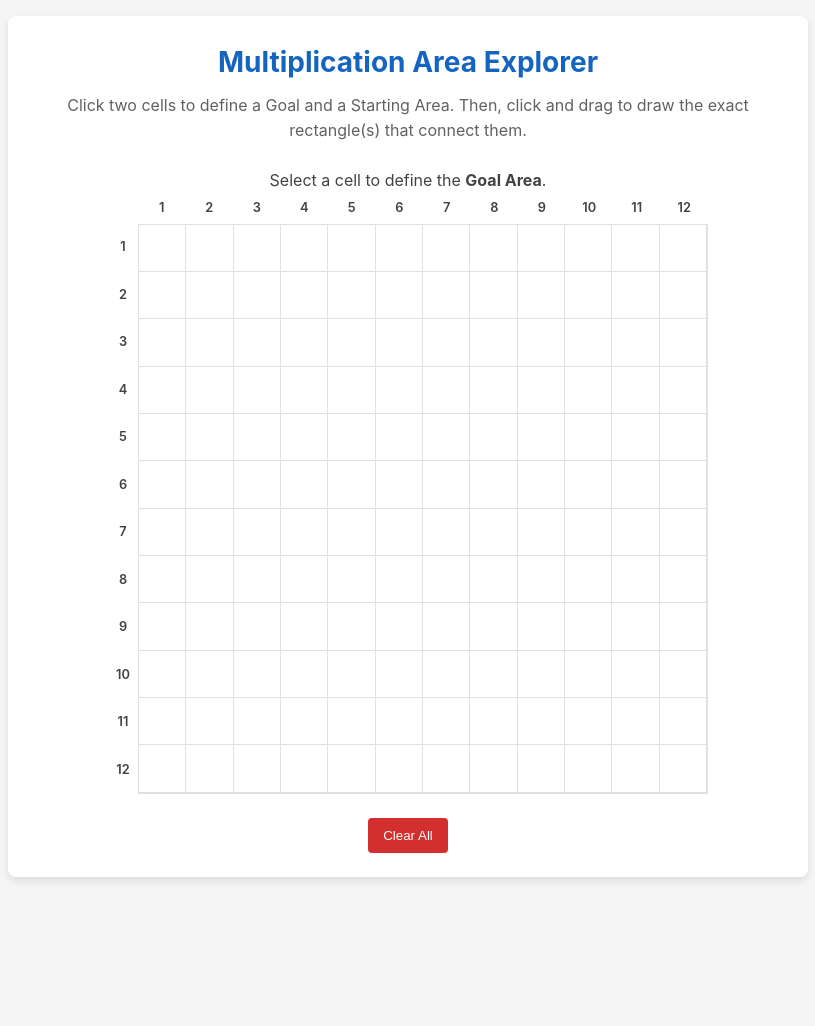
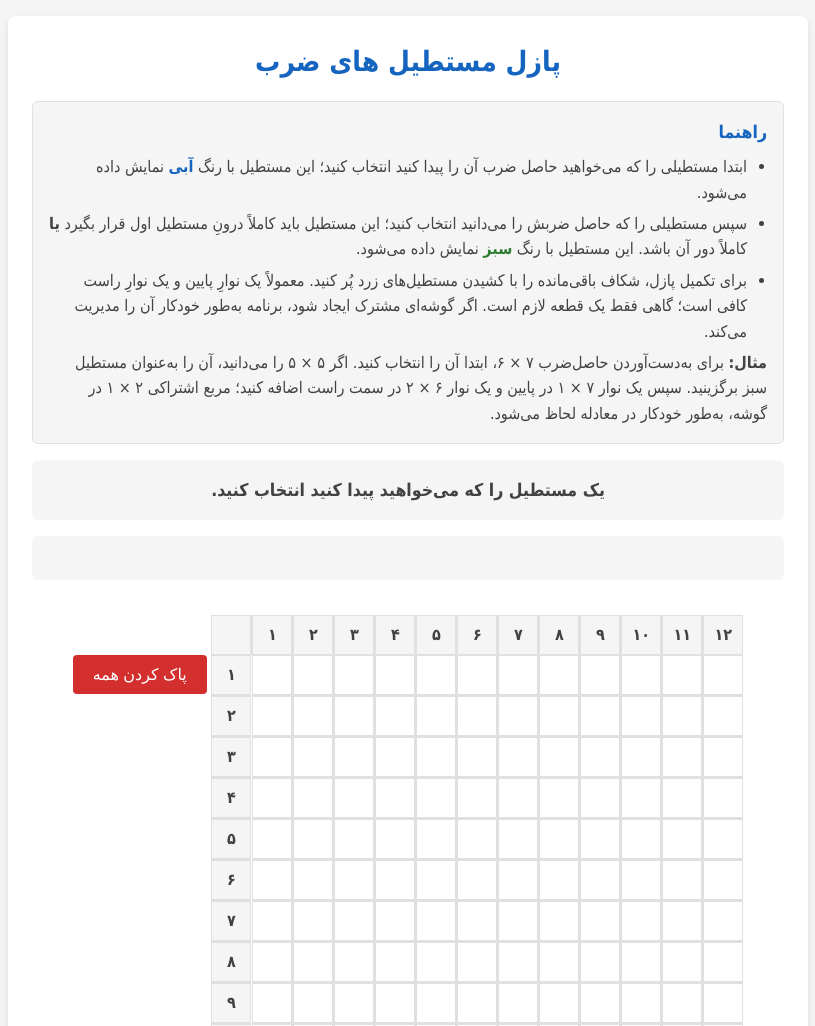
Before and after one commit to asghariamir/asghariamir.github.io, a plain HTML site: page multiplication-puzzle-fa.html in a window 1280 px wide. Shown: the top 1026 px of the page, without its empty margins (232-1047 px from the left). Before the commit the page ends 893 px from the top, so only its background shows below. Drawn offline with Linux system fonts and the light colour scheme.

Commit message:
Update multiplication-puzzle-fa.html

```diff
--- a/multiplication-puzzle-fa.html
+++ b/multiplication-puzzle-fa.html
@@ -1,336 +1,109 @@
 <!DOCTYPE html>
-<html lang="en">
+<html lang="fa" dir="rtl">
 <head>
   <meta charset="UTF-8" />
-    <meta name="viewport" content="width=device-width,initial-scale=1.0" />
-    <title>Multiplication Area Explorer</title>
+  <meta name="viewport" content="width=device-width, initial-scale=1.0" />
+  <title>پازل مستطیل های ضرب</title>
   <style>
-        :root {
-            --primary-color: #1565c0; /* Goal */
-            --secondary-color: #2e7d32; /* Start */
-            --user-color: #ff9800; /* User-drawn */
-            --goal-rgba: rgba(21, 101, 192, 0.2);
-            --start-rgba: rgba(46, 125, 50, 0.25);
-            --user-rgba: rgba(255, 152, 0, 0.3);
-            --light-gray: #f5f5f5;
-            --medium-gray: #e0e0e0;
-            --dark-gray: #424242;
+    :root{
+      --primary-color:#1565c0; /* آبی */
+      --secondary-color:#2e7d32; /* سبز */
+      --light-gray:#f5f5f5;--medium-gray:#e0e0e0;--dark-gray:#424242;
     }
-        *, *::before, *::after { box-sizing: border-box; margin: 0; padding: 0; }
-        body {
-            font-family: -apple-system, BlinkMacSystemFont, 'Segoe UI', Roboto, Helvetica, Arial, sans-serif;
-            line-height: 1.6;
-            background-color: var(--light-gray);
-            color: var(--dark-gray);
-            display: flex;
-            justify-content: center;
-            padding: 1rem;
-        }
-        .container {
-            width: 100%;
-            max-width: 800px;
-            margin: 0 auto;
-            background-color: white;
-            box-shadow: 0 4px 8px rgba(0,0,0,0.1);
-            border-radius: 8px;
-            padding: 1.5rem;
-            text-align: center;
-        }
-        h2 { font-size: 1.75rem; color: var(--primary-color); margin-bottom: 0.5rem; }
-        p.info { color: #616161; margin-bottom: 1.5rem; }
+    *,*::before,*::after{box-sizing:border-box;margin:0;padding:0}
+    body{font-family:'Vazirmatn',Tahoma,Arial,sans-serif;line-height:1.6;background:var(--light-gray);color:var(--dark-gray);display:flex;justify-content:center;padding:1rem}
+    .container{max-width:800px;width:100%;background:#fff;box-shadow:0 4px 8px rgba(0,0,0,.1);border-radius:8px;padding:1.5rem;text-align:center}
+    h2{font-size:1.75rem;color:var(--primary-color);margin-bottom:1rem}
 
-        .info-panel {
-            padding: 1rem; background-color: var(--light-gray); border-radius: 6px;
-            margin-bottom: 1.5rem; text-align: center; border: 1px solid var(--medium-gray);
-            min-height: 80px;
-        }
-        .info-panel p { margin: 0.25rem 0; font-size: 1.1rem; }
-        .info-panel strong { font-family: monospace; font-size: 1.2rem;}
-        .goal-text { color: var(--primary-color); }
-        .start-text { color: var(--secondary-color); }
+    /* === راهنمای کوتاه === */
+    .guide{background:var(--light-gray);border:1px solid var(--medium-gray);border-radius:6px;padding:1rem;margin-bottom:1rem;text-align:right}
+    .guide h3{font-size:1.1rem;color:var(--primary-color);margin-bottom:.5rem}
+    .guide li{margin-right:1.25rem;margin-bottom:.35rem}
 
-        .grid-wrapper {
-            position: relative;
-            display: grid;
-            grid-template-columns: 30px 1fr;
-            grid-template-rows: 30px 1fr;
-            width: 100%;
-            max-width: 600px;
-            margin: 0 auto;
-            aspect-ratio: 1 / 1;
-            user-select: none;
-        }
-        .grid-container {
-            grid-area: 2 / 2 / 3 / 3;
-            position: relative;
-            display: grid;
-            grid-template-columns: repeat(var(--grid-size, 12), 1fr);
-            grid-template-rows: repeat(var(--grid-size, 12), 1fr);
-            border: 1px solid var(--medium-gray);
-            cursor: crosshair;
-        }
-        .headers-col { display: grid; grid-template-columns: repeat(var(--grid-size, 12), 1fr); grid-area: 1 / 2 / 2 / 3; }
-        .headers-row { display: grid; grid-template-rows: repeat(var(--grid-size, 12), 1fr); grid-area: 2 / 1 / 3 / 2; }
-        .header-cell { display: flex; align-items: center; justify-content: center; font-weight: 600; font-size: 0.8rem; }
-        .grid-cell {
-            border-right: 1px solid var(--medium-gray);
-            border-bottom: 1px solid var(--medium-gray);
-        }
+    /* ==== Grid & Header Styles ==== */
+    .grid-wrapper{direction:ltr;display:inline-block;margin-top:1.2rem}
+    .header{direction:ltr;display:grid;grid-template-columns:40px repeat(12,40px);background:var(--medium-gray);gap:1px}
+    .left-header{display:grid;grid-template-rows:repeat(12,40px);background:var(--medium-gray);gap:1px}
+    .header div,.left-header div{width:40px;height:40px;background:var(--light-gray);font-weight:bold;display:flex;align-items:center;justify-content:center;border:1px solid var(--medium-gray)}
+    .grid{direction:ltr;display:grid;grid-template-columns:repeat(12,40px);gap:1px;background:var(--medium-gray);margin-left:1px;cursor:crosshair}
+    .cell{width:40px;height:40px;background:#fff;border:1px solid var(--medium-gray);transition:background-color .2s}
+    .cell:hover{background:#e3f2fd}
 
-        .overlay-container {
-            position: absolute;
-            grid-area: 1 / 1 / -1 / -1;
-            grid-template-columns: 30px repeat(var(--grid-size, 12), 1fr);
-            grid-template-rows: 30px repeat(var(--grid-size, 12), 1fr);
-            display: grid;
-            pointer-events: none;
-        }
-        .overlay-rectangle {
-            z-index: 1; border-radius: 2px;
-            grid-column: var(--c1) / calc(var(--c2) + 1);
-            grid-row: var(--r1) / calc(var(--r2) + 1);
-        }
-        .user-overlay { pointer-events: auto; cursor: pointer; }
+    /* ==== Piece Colors ==== */
+    .piece-red{background:rgba(21,101,192,.25)}
+    .piece-green{background:rgba(46,125,50,.25)}
+    .temp-piece{background:rgba(255,235,59,.4)}
+    .overlap-piece{background-image:repeating-linear-gradient(45deg,rgba(0,0,0,.2) 0 4px,rgba(0,0,0,0) 4px 8px);border:2px solid #000}
 
-        .goal-overlay { border: 3px solid var(--primary-color); }
-        .start-overlay { background-color: var(--start-rgba); border: 2px solid var(--secondary-color); }
-        .user-overlay { background-color: var(--user-rgba); border: 2px solid var(--user-color); }
-        .preview-overlay { background-color: rgba(0,0,0,0.1); border: 1px dashed var(--dark-gray); }
+    /* Header highlights */
+    .row-highlight-red,.col-highlight-red{color:var(--primary-color)}
+    .row-highlight-green,.col-highlight-green{color:var(--secondary-color)}
 
-        .action-controls { display: flex; justify-content: center; gap: 1rem; margin-top: 1.5rem; flex-wrap: wrap;}
-        button { background-color: var(--primary-color); color: white; border: none; padding: 10px 15px; border-radius: 4px; cursor: pointer; }
-        .check-btn { background-color: #4caf50; }
-        .clear-btn { background-color: #d32f2f; }
-        .swap-btn { background-color: #6c757d }
+    /* Panels & Button */
+    #infoPanel,#equation{padding:1rem;background:var(--light-gray);border-radius:6px;margin:1rem 0;min-height:2.5em;font-weight:600;font-size:1.1rem;text-align:center}
+    #equation{direction:ltr;font-family:monospace}
+    button{margin-top:1rem;padding:10px 20px;background:#d32f2f;color:#fff;border:none;border-radius:.25rem;cursor:pointer;font-size:1rem}
+    button:hover{background:#c62828}
   </style>
 </head>
 <body>
   <div class="container">
-    <h2 id="app-title">Multiplication Area Explorer</h2>
-    <p id="app-info" class="info">Click two cells to define a Goal and a Starting Area. Then, click and drag to draw the exact rectangle(s) that connect them.</p>
-
-    <div id="farsi-guide-box" style="display: none;"></div>
-
-    <div id="info-panel"><p>Select a cell to begin.</p></div>
-
-    <div class="grid-wrapper" id="grid-wrapper">
-        <div id="col-headers" class="headers-col"></div>
-        <div id="row-headers" class="headers-row"></div>
-        <div class="grid-container" id="grid-container"></div>
-        <div class="overlay-container" id="overlay-container"></div>
+    <h2>پازل مستطیل های ضرب</h2>
+    <div class="guide">
+      <h3>راهنما</h3>
+      <ul>
+        <li>ابتدا مستطیلی را که می‌خواهید حاصل ضرب آن را پیدا کنید انتخاب کنید؛ این مستطیل با رنگ <span style="color:var(--primary-color);font-weight:bold;">آبی</span> نمایش داده می‌شود.</li>
+        <li>سپس مستطیلی را که حاصل ضربش را می‌دانید انتخاب کنید؛ این مستطیل باید کاملاً درونِ مستطیل اول قرار بگیرد <strong>یا</strong> کاملاً دور آن باشد. این مستطیل با رنگ <span style="color:var(--secondary-color);font-weight:bold;">سبز</span> نمایش داده می‌شود.</li>
+        <li>برای تکمیل پازل، شکاف باقی‌مانده را با کشیدن مستطیل‌های زرد پُر کنید. معمولاً یک نوارِ پایین و یک نوارِ راست کافی است؛ گاهی فقط یک قطعه لازم است. اگر گوشه‌ای مشترک ایجاد شود، برنامه به‌طور خودکار آن را مدیریت می‌کند.</li>
+      </ul>
+      <p><b>مثال:</b> برای به‌دست‌آوردن حاصل‌ضرب&nbsp;<span dir="ltr">۶&nbsp;×&nbsp;۷</span>، ابتدا آن را انتخاب کنید. اگر&nbsp;<span dir="ltr">۵&nbsp;×&nbsp;۵</span> را می‌دانید، آن را به‌عنوان مستطیل سبز برگزینید. سپس یک نوار&nbsp;<span dir="ltr">۱&nbsp;×&nbsp;۷</span> در پایین و یک نوار&nbsp;<span dir="ltr">۲&nbsp;×&nbsp;۶</span> در سمت راست اضافه کنید؛ مربع اشتراکی&nbsp;<span dir="ltr">۱&nbsp;×&nbsp;۲</span> در گوشه، به‌طور خودکار در معادله لحاظ می‌شود.</p>
     </div>
 
-    <div id="action-controls" class="action-controls">
-        <button id="clear-btn" class="clear-btn">Clear All</button>
+    <div id="infoPanel">یک مستطیل را که <strong>می‌خواهید پیدا کنید</strong> انتخاب کنید.</div>
+    <div id="equation"></div>
+
+    <div class="grid-wrapper">
+      <div>
+        <div id="topHeader" class="header"></div>
+        <div style="display:flex;">
+          <div id="leftHeader" class="left-header"></div>
+          <div id="grid" class="grid"></div>
+        </div>
       </div>
     </div>
 
+    <button onclick="location.reload()">پاک‌ کردن همه</button>
+  </div>
+
 <script>
-document.addEventListener('DOMContentLoaded', () => {
-    // --- STATE & CONFIG ---
-    let state = {
-        size: 12, firstSelection: null, secondSelection: null,
-        goalCell: null, startCell: null, userRects: [],
-        isDrawing: false, drawStart: null, solutionRects: [],
-    };
+const toFa=d=>String(d).replace(/\d/g,x=>'۰۱۲۳۴۵۶۷۸۹'[x]);
+function buildHeaders(){const top=document.getElementById('topHeader');const left=document.getElementById('leftHeader');top.appendChild(document.createElement('div'));for(let c=1;c<=12;c++){const d=document.createElement('div');d.textContent=toFa(c);d.className='colHeader';d.dataset.col=c;top.appendChild(d);}for(let r=1;r<=12;r++){const d=document.createElement('div');d.textContent=toFa(r);d.className='rowHeader';d.dataset.row=r;left.appendChild(d);}}
+function outlineRect(rect,color){const th=`3px solid ${color}`;document.querySelectorAll('.cell').forEach(cell=>{const r=+cell.dataset.row,c=+cell.dataset.col;if(r<=rect.rows&&c<=rect.cols){if(r===1)cell.style.borderTop=th;if(c===1)cell.style.borderLeft=th;if(r===rect.rows)cell.style.borderBottom=th;if(c===rect.cols)cell.style.borderRight=th;}});}
+function fillRect(rect,cls){document.querySelectorAll('.cell').forEach(cell=>{const r=+cell.dataset.row,c=+cell.dataset.col;if(r<=rect.rows&&c<=rect.cols)cell.classList.add(cls);});}
+function resetVisual(){document.querySelectorAll('.cell').forEach(cell=>{cell.className='cell';cell.style.border='';cell.style.backgroundImage='';cell.style.backgroundColor='';});document.querySelectorAll('.rowHeader').forEach(h=>h.classList.remove('row-highlight-red','row-highlight-green'));document.querySelectorAll('.colHeader').forEach(h=>h.classList.remove('col-highlight-red','col-highlight-green'));document.getElementById('equation').textContent='';}
+function markHeader(rect,color){document.querySelector(`.rowHeader[data-row='${rect.rows}']`).classList.add(`row-highlight-${color}`);document.querySelector(`.colHeader[data-col='${rect.cols}']`).classList.add(`col-highlight-${color}`);}
 
-    // --- DOM REFERENCES ---
-    const gridWrapper = document.getElementById('grid-wrapper');
-    const gridContainer = document.getElementById('grid-container');
-    const overlayContainer = document.getElementById('overlay-container');
-    const infoPanel = document.getElementById('info-panel');
-    const actionControls = document.getElementById('action-controls');
-    const colHeaders = document.getElementById('col-headers');
-    const rowHeaders = document.getElementById('row-headers');
+window.addEventListener('DOMContentLoaded',()=>{
+  const grid=document.getElementById('grid');const info=document.getElementById('infoPanel');const eq=document.getElementById('equation');
+  buildHeaders();
+  for(let r=1;r<=12;r++)for(let c=1;c<=12;c++){const cell=document.createElement('div');cell.className='cell';cell.dataset.row=r;cell.dataset.col=c;grid.appendChild(cell);}
 
-    // --- LOGIC & RENDERING ---
-    function render() {
-        renderGrid();
-        renderOverlays();
-        renderInfoPanel();
-    }
+  let stage=0,target=null,known=null,outer=null,inner=null,missing=[],hue=0,drawing=false,start=null;
+  const area=r=>r.rows*r.cols;const nested=(a,b)=>(a.rows>=b.rows&&a.cols>=b.cols)||(b.rows>=a.rows&&b.cols>=a.cols);
+  const inside=cell=>outer&&( +cell.dataset.row<=outer.rows && +cell.dataset.col<=outer.cols && !(+cell.dataset.row<=inner.rows && +cell.dataset.col<=inner.cols));
 
-    function renderGrid() {
-        if (gridContainer.children.length === state.size * state.size) return;
+  function pieces(){missing=[];const dr=outer.rows-inner.rows,dc=outer.cols-inner.cols,constSign=outer===target?1:-1;if(dc>0)missing.push({rows:outer.rows,cols:dc,sr:1,sc:inner.cols+1,fill:false,sign:constSign});if(dr>0)missing.push({rows:dr,cols:outer.cols,sr:inner.rows+1,sc:1,fill:false,sign:constSign});return{dr,dc,constSign};}
+  function showEq(cst){const{dr,dc,constSign}=cst;let h=`${toFa(target.rows)}×${toFa(target.cols)} = ${toFa(known.rows)}×${toFa(known.cols)}`;missing.forEach((p,i)=>{h+=(p.sign>0?' + ':' - ')+`<span id='p${i}'>___</span>`});if(dr>0&&dc>0)h+=(constSign>0?' - ':' + ')+`${toFa(dr)}×${toFa(dc)}`;eq.innerHTML=h;}
+  function updEq(){missing.forEach((p,i)=>{if(p.fill)document.getElementById(`p${i}`).textContent=`${toFa(p.rows)}×${toFa(p.cols)}`;});}
 
-        [gridContainer, colHeaders, rowHeaders].forEach(el => {
-            el.innerHTML = '';
-            el.style.setProperty('--grid-size', state.size);
-        });
-        overlayContainer.style.setProperty('--grid-size', state.size);
+  function startPuzzle(){outer=area(target)>=area(known)?target:known;inner=outer===target?known:target;resetVisual();fillRect(inner,inner===target?'piece-red':'piece-green');outlineRect(outer,outer===target?'var(--primary-color)':'var(--secondary-color)');markHeader(target,'red');markHeader(known,'green');const cst=pieces();showEq(cst);stage=2;info.textContent='نوارهای زرد را برای تکمیل قاب رسم کنید.';}
 
-        for (let i = 1; i <= state.size; i++) {
-            colHeaders.appendChild(Object.assign(document.createElement('div'), {className: 'header-cell', textContent: i}));
-            rowHeaders.appendChild(Object.assign(document.createElement('div'), {className: 'header-cell', textContent: i}));
-        }
+  function preview(s,cur){document.querySelectorAll('.temp-piece').forEach(c=>c.classList.remove('temp-piece'));const sr=+s.dataset.row,sc=+s.dataset.col,er=+cur.dataset.row,ec=+cur.dataset.col;const minR=Math.min(sr,er),maxR=Math.max(sr,er),minC=Math.min(sc,ec),maxC=Math.max(sc,ec);for(let r=minR;r<=maxR;r++)for(let c=minC;c<=maxC;c++){const cell=document.querySelector(`.cell[data-row='${r}'][data-col='${c}']`);if(cell&&inside(cell))cell.classList.add('temp-piece');}}
+  function commit(){const cells=[...document.querySelectorAll('.temp-piece')];if(!cells.length)return;const rs=cells.map(c=>+c.dataset.row),cs=cells.map(c=>+c.dataset.col);const rect={sr:Math.min(...rs),sc:Math.min(...cs),rows:Math.max(...rs)-Math.min(...rs)+1,cols:Math.max(...cs)-Math.min(...cs)+1};const idx=missing.findIndex(p=>!p.fill&&p.rows===rect.rows&&p.cols===rect.cols&&p.sr===rect.sr&&p.sc===rect.sc);if(idx===-1){alert('اندازه/مکان نادرست است.');cells.forEach(c=>c.classList.remove('temp-piece'));return;}const clr=`hsla(${(hue*67)%360},100%,50%,0.55)`;hue++;cells.forEach(c=>{c.classList.remove('temp-piece');if(c.classList.contains('user-piece'))c.classList.add('overlap-piece');else{c.classList.add('user-piece');c.style.backgroundColor=clr;}});missing[idx].fill=true;updEq();if(missing.every(p=>p.fill))info.textContent='پازل کامل شد!';}
 
-        for (let i = 0; i < state.size * state.size; i++) {
-            const cell = document.createElement('div');
-            cell.className = 'grid-cell';
-            cell.dataset.r = Math.floor(i / state.size) + 1;
-            cell.dataset.c = (i % state.size) + 1;
-            gridContainer.appendChild(cell);
-        }
-    }
-
-    function renderOverlays() {
-        overlayContainer.innerHTML = '';
-
-        const createRect = (rect, className, index) => {
-            const el = createRectElement(rect, className);
-            if(index !== undefined) {
-                el.dataset.index = index;
-            }
-            overlayContainer.appendChild(el);
-        };
-
-        if (state.startCell) createRect({r1:1, c1:1, r2:state.startCell.r, c2:state.startCell.c}, 'start-overlay');
-        if (state.goalCell) createRect({r1:1, c1:1, r2:state.goalCell.r, c2:state.goalCell.c}, 'goal-overlay');
-        state.userRects.forEach((rect, i) => createRect(rect, 'user-overlay', i));
-    }
-
-    function createRectElement({r1, c1, r2, c2}, className) {
-        const el = document.createElement('div');
-        el.className = `overlay-rectangle ${className}`;
-        const gridColStart = Math.min(c1, c2) + 1;
-        const gridColEnd = Math.max(c1, c2) + 2;
-        const gridRowStart = Math.min(r1, r2) + 1;
-        const gridRowEnd = Math.max(r1, r2) + 2;
-        el.style.gridArea = `${gridRowStart} / ${gridColStart} / ${gridRowEnd} / ${gridColEnd}`;
-        return el;
-    }
-
-    function renderInfoPanel() {
-        let html = '';
-        const { goalCell, startCell, solutionRects } = state;
-
-        if (!goalCell) { html = '<p>Select a cell to define the <strong>Goal Area</strong>.</p>'; }
-        else {
-            html = `<p class="goal-text">Goal: <strong>${goalCell.r} × ${goalCell.c}</strong></p>`;
-            if (!startCell) { html += '<p>Now, select a <strong>Starting Area</strong>.</p>'; }
-            else {
-                html += `<p class="start-text">Start: <strong>${startCell.r} × ${startCell.c}</strong></p>`;
-                if (solutionRects.length > 0) {
-                     html += `<p class="relation-text">Draw the ${solutionRects.length} missing piece(s) to complete the puzzle.</p>`;
-                } else if (goalCell.r * goalCell.c === startCell.r * startCell.c) {
-                    html += `<p class="relation-text">The Goal and Start areas are the same!</p>`;
-                } else {
-                     html += `<p class="relation-text">You've found all the pieces! Your puzzle is complete.</p>`;
-                }
-            }
-        }
-        infoPanel.innerHTML = html;
-
-        actionControls.innerHTML = '<button id="clear-btn" class="clear-btn">Clear All</button>';
-        actionControls.querySelector('#clear-btn').onclick = clearSelection;
-        if (state.firstSelection && state.secondSelection) {
-             const swapBtn = document.createElement('button');
-             swapBtn.className = 'swap-btn'; swapBtn.textContent = 'Swap Selections';
-             swapBtn.onclick = swapRoles;
-             actionControls.appendChild(swapBtn);
-        }
-    }
-
-    function getCellFromEvent(e) {
-        const el = e.target;
-        if(el && el.classList.contains('grid-cell')) {
-            return { r: parseInt(el.dataset.r), c: parseInt(el.dataset.c) };
-        }
-        return null;
-    }
-
-    function determineRolesAndSolutions() {
-        state.userRects = []; state.solutionRects = [];
-        if (!state.firstSelection || !state.secondSelection) {
-            state.goalCell = state.firstSelection; state.startCell = null;
-        } else {
-            const area1 = state.firstSelection.r * state.firstSelection.c;
-            const area2 = state.secondSelection.r * state.secondSelection.c;
-            state.goalCell = area1 >= area2 ? state.firstSelection : state.secondSelection;
-            state.startCell = area1 < area2 ? state.firstSelection : state.secondSelection;
-
-            const { r: gr, c: gc } = state.goalCell;
-            const { r: sr, c: sc } = state.startCell;
-
-            if (gc > sc) { state.solutionRects.push({ r1: 1, c1: sc + 1, r2: sr, c2: gc }); }
-            if (gr > sr) { state.solutionRects.push({ r1: sr + 1, c1: 1, r2: gr, c2: gc }); }
-        }
-    }
-
-    function swapRoles() { [state.firstSelection, state.secondSelection] = [state.secondSelection, state.firstSelection]; determineRolesAndSolutions(); render(); }
-    function clearSelection() { state = { ...state, firstSelection: null, secondSelection: null, goalCell: null, startCell: null, userRects: [], solutionRects: [] }; render(); }
-
-    function handleCellClick(e) {
-        if (state.isDrawing) return;
-        const cell = getCellFromEvent(e);
-        if (!cell) return;
-
-        if (!state.firstSelection || (state.firstSelection && state.secondSelection)) {
-            clearSelection(); state.firstSelection = cell;
-        } else if (state.firstSelection.r === cell.r && state.firstSelection.c === cell.c) {
-             return;
-        } else { state.secondSelection = cell; }
-        determineRolesAndSolutions();
-        render();
-    }
-
-    function handleMouseDown(e) {
-        const cell = getCellFromEvent(e);
-        if (cell && state.goalCell && state.startCell) {
-            state.isDrawing = true; state.drawStart = cell; e.preventDefault();
-        }
-    }
-
-    function handleMouseMove(e) {
-        if (!state.isDrawing) return;
-        overlayContainer.querySelector('.preview-overlay')?.remove();
-        const cell = getCellFromEvent(e);
-        if (cell && state.drawStart) {
-            const rect = { r1: state.drawStart.r, c1: state.drawStart.c, r2: cell.r, c2: cell.c };
-            overlayContainer.appendChild(createRectElement(rect, 'preview-overlay'));
-        }
-    }
-
-    function handleMouseUp(e) {
-        if (!state.isDrawing) return;
-        overlayContainer.querySelector('.preview-overlay')?.remove();
-        const cell = getCellFromEvent(e);
-        if (cell && state.drawStart) {
-            const drawnRect = {
-                r1: Math.min(state.drawStart.r, cell.r), c1: Math.min(state.drawStart.c, cell.c),
-                r2: Math.max(state.drawStart.r, cell.r), c2: Math.max(state.drawStart.c, cell.c)
-            };
-            const key = `${drawnRect.r1}-${drawnRect.c1}-${drawnRect.r2}-${drawnRect.c2}`;
-            const matchIndex = state.solutionRects.findIndex(sol => `${sol.r1}-${sol.c1}-${sol.r2}-${sol.c2}` === key );
-
-            if (matchIndex !== -1) {
-                state.userRects.push(state.solutionRects.splice(matchIndex, 1)[0]);
-            } else {
-                alert("That's not one of the missing pieces. Try again!");
-            }
-        }
-        state.isDrawing = false; state.drawStart = null;
-        render();
-    }
-
-    function removeUserRect(indexToRemove) {
-        const removedRect = state.userRects.splice(indexToRemove, 1);
-        if (removedRect[0]) state.solutionRects.push(removedRect[0]);
-        render();
-    }
-
-    gridContainer.addEventListener('click', handleCellClick);
-    gridContainer.addEventListener('mousedown', handleMouseDown);
-    gridContainer.addEventListener('mousemove', handleMouseMove);
-    window.addEventListener('mouseup', handleMouseUp);
-    overlayContainer.addEventListener('click', (e) => {
-        if (e.target.classList.contains('user-overlay')) {
-            removeUserRect(parseInt(e.target.dataset.index));
-        }
-    });
-
-    new ResizeObserver(render).observe(gridWrapper);
-    render();
+  grid.addEventListener('mousedown',e=>{const cell=e.target.closest('.cell');if(!cell)return;if(stage===0){target={rows:+cell.dataset.row,cols:+cell.dataset.col};fillRect(target,'piece-red');outlineRect(target,'var(--primary-color)');markHeader(target,'red');stage=1;info.textContent='حالا حاصل‌ضربی را که می‌دانید انتخاب کنید.';}else if(stage===1){known={rows:+cell.dataset.row,cols:+cell.dataset.col};if(!nested(target,known)){alert('باید یکی در دیگری جا شود.');return;}startPuzzle();}else if(stage===2&&inside(cell)){drawing=true;start=cell;preview(cell,cell);}});
+  grid.addEventListener('mousemove',e=>{if(drawing&&stage===2){const cell=e.target.closest('.cell');if(cell)preview(start,cell);}});
+  window.addEventListener('mouseup',()=>{if(drawing){commit();drawing=false;start=null;}});
 });
 </script>
 </body>
```
Lines whose indentation alone changed are shown as unchanged.
